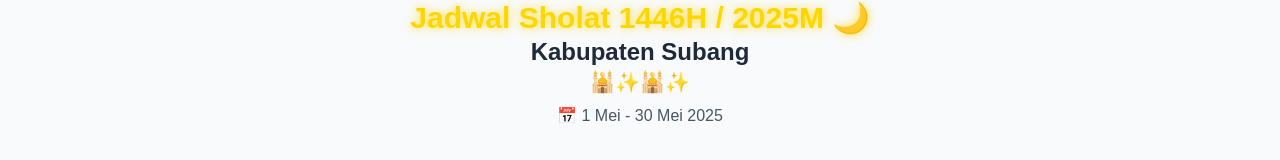
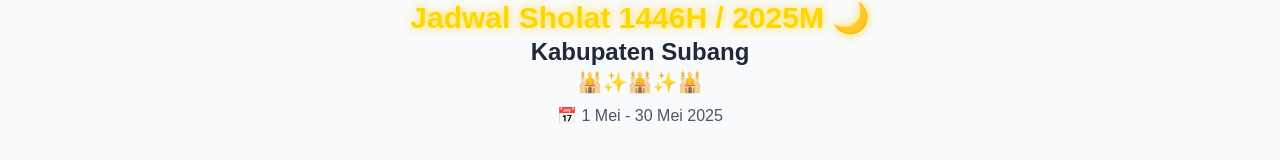
Before and after one commit to RelearnHappy/jadwal-sholaaat, a Next.js app: page / in a window 1280 px wide. Shown: the top 160 px of the page. Built offline with nearby package versions, Linux system fonts and the light colour scheme; no server answers.

Commit message:
Update page.tsx

```diff
--- a/app/page.tsx
+++ b/app/page.tsx
@@ -192,7 +192,7 @@ export default function Home() {
         </h1>
         <h2 className="text-2xl font-bold text-gray-800">Kabupaten Subang</h2>
         <h3 className="text-xl font-bold text-gray-800">
-          🕌✨🕌✨
+          🕌✨🕌✨🕌
         </h3>
 
         <p className="text-gray-600 mt-2">📅 1 Mei - 30 Mei 2025</p>
```
